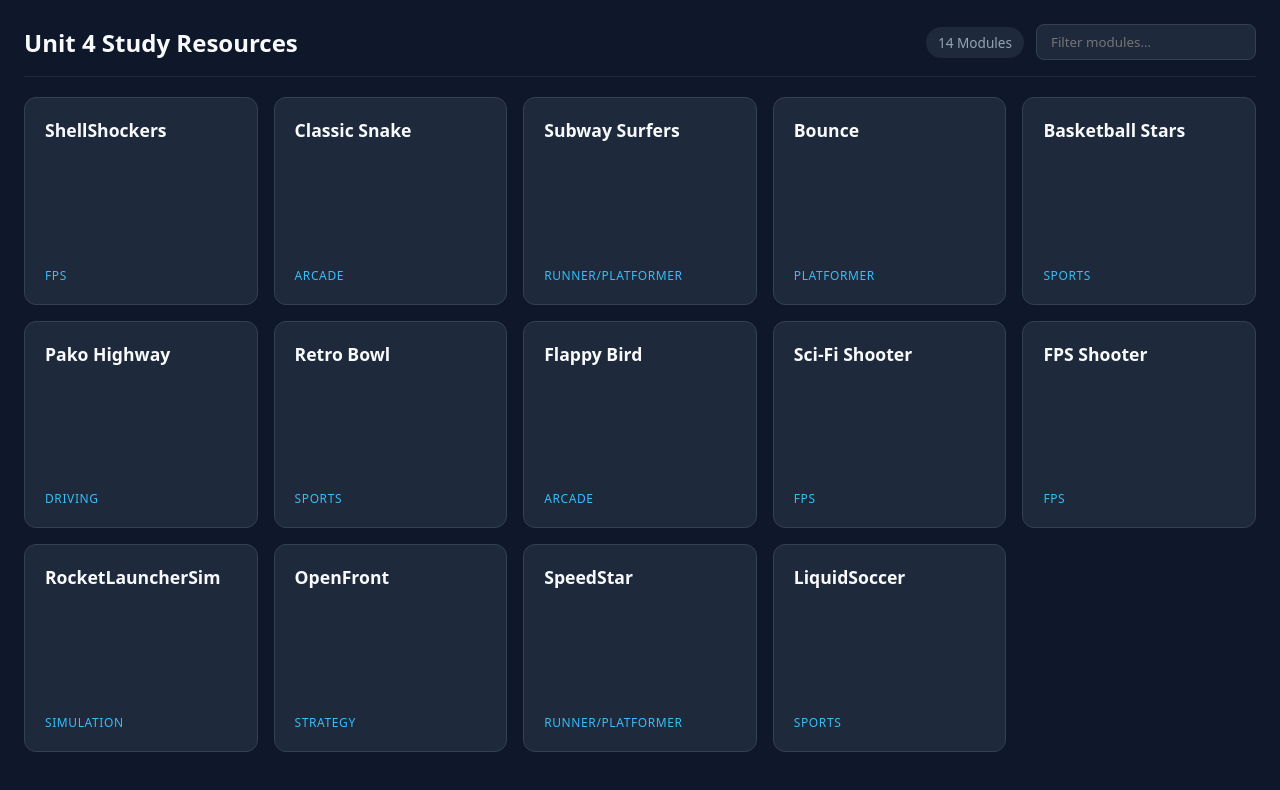
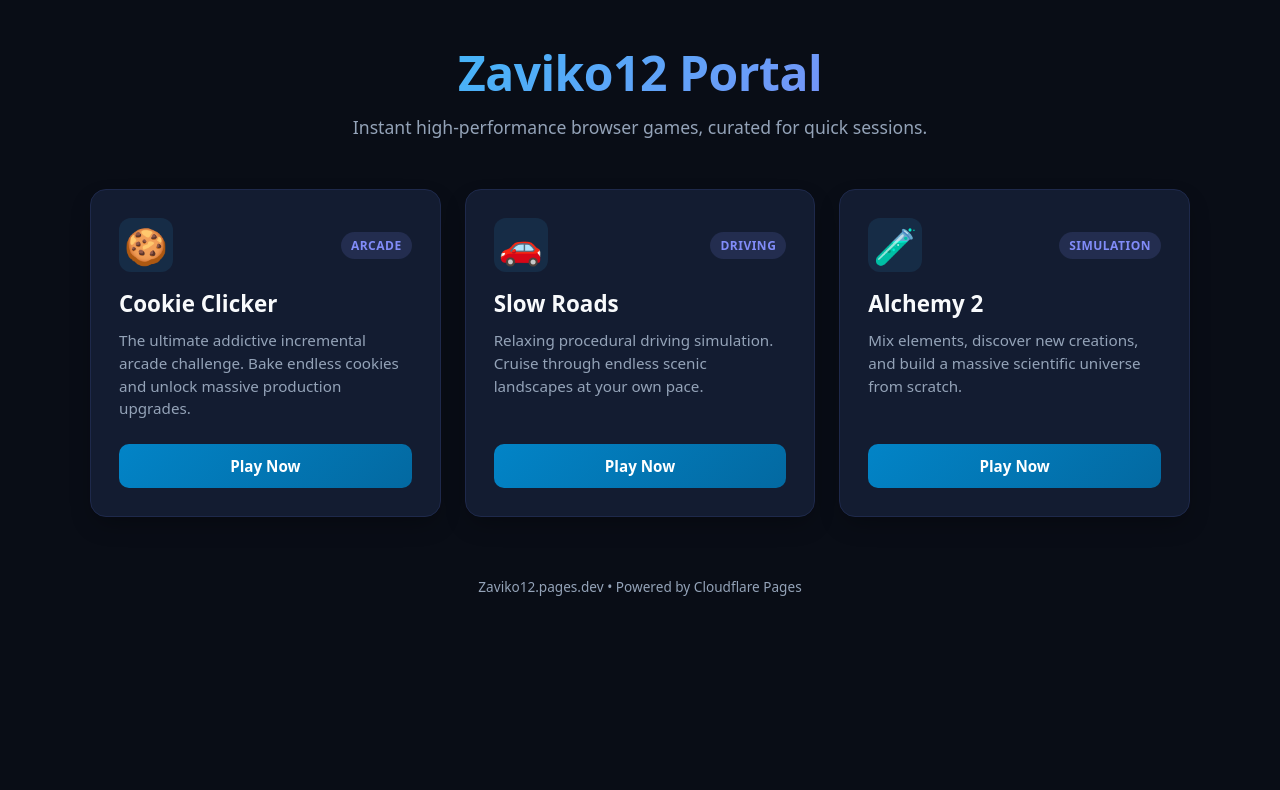
Before and after one commit to thehistorian-7/culers.dec221998.pages.work, a plain HTML site: page index.html in a window 1280 px wide. Drawn offline with Linux system fonts and the light colour scheme.

Commit message:
Revamp index.html for Zaviko12 Game Portal
Updated the title and styles for the Zaviko12 Game Portal. Modified header, body styles, and card design for improved aesthetics and usability.

```diff
--- a/index.html
+++ b/index.html
@@ -3,164 +3,200 @@
 <head>
     <meta charset="UTF-8">
     <meta name="viewport" content="width=device-width, initial-scale=1.0">
-  <title>Unit 4 Study Portal</title>
+    <title>Zaviko12 | Game Portal</title>
     <style>
-    * { box-sizing: border-box; margin: 0; padding: 0; font-family: system-ui, -apple-system, sans-serif; }
-    html, body { height: 100%; overflow: hidden; }
-    body { background: #0f172a; color: #f8fafc; padding: 24px; display: flex; flex-direction: column; }
+        :root {
+            --bg-color: #090d16;
+            --card-bg: #131c31;
+            --card-border: #1e294b;
+            --accent-blue: #38bdf8;
+            --accent-purple: #818cf8;
+            --text-main: #f8fafc;
+            --text-muted: #94a3b8;
+        }
 
-    /* Header & Search */
-    header { display: flex; flex-wrap: wrap; justify-content: space-between; align-items: center; gap: 16px; margin-bottom: 20px; border-bottom: 1px solid #1e293b; padding-bottom: 16px; flex-shrink: 0; }
-    h1 { font-size: 1.5rem; font-weight: 700; }
-    .controls { display: flex; gap: 12px; align-items: center; }
-    #countBadge { background: #1e293b; padding: 6px 12px; border-radius: 999px; font-size: 0.85rem; color: #94a3b8; }
-    #search { background: #1e293b; border: 1px solid #334155; color: #fff; padding: 8px 14px; border-radius: 8px; outline: none; width: 220px; }
-    #search:focus { border-color: #38bdf8; }
+        body {
+            font-family: system-ui, -apple-system, BlinkMacSystemFont, 'Segoe UI', Roboto, sans-serif;
+            background-color: var(--bg-color);
+            color: var(--text-main);
+            margin: 0;
+            padding: 40px 20px;
+            min-height: 100vh;
+            display: flex;
+            flex-direction: column;
+            align-items: center;
+        }
 
-    /* Scrollable Responsive Grid Container */
-    #grid {
+        header {
+            text-align: center;
+            margin-bottom: 50px;
+            max-width: 600px;
+        }
+
+        h1 {
+            font-size: 3rem;
+            margin: 0 0 10px 0;
+            background: linear-gradient(135deg, var(--accent-blue), var(--accent-purple));
+            -webkit-background-clip: text;
+            -webkit-text-fill-color: transparent;
+            letter-spacing: -0.5px;
+        }
+
+        header p {
+            color: var(--text-muted);
+            font-size: 1.1rem;
+            margin: 0;
+        }
+
+        .grid {
             display: grid;
-      grid-template-columns: repeat(auto-fill, minmax(210px, 1fr));
-      gap: 16px;
-      overflow-y: auto;
-      flex: 1;
-      padding-bottom: 24px;
+            grid-template-columns: repeat(auto-fit, minmax(300px, 1fr));
+            gap: 24px;
+            width: 100%;
+            max-width: 1100px;
         }
+
         .card {
-      background: #1e293b;
-      border: 1px solid #334155;
-      border-radius: 12px;
-      padding: 20px;
-      cursor: pointer;
-      transition: transform 0.15s ease, border-color 0.15s ease;
+            background-color: var(--card-bg);
+            border-radius: 16px;
+            padding: 28px;
+            box-shadow: 0 10px 25px -5px rgba(0, 0, 0, 0.3);
+            border: 1px solid var(--card-border);
+            transition: transform 0.25s ease, border-color 0.25s ease, box-shadow 0.25s ease;
             display: flex;
             flex-direction: column;
             justify-content: space-between;
-      min-height: 110px;
         }
-    .card:hover { transform: translateY(-3px); border-color: #38bdf8; }
-    .card-title { font-size: 1.1rem; font-weight: 600; }
-    .card-tag { font-size: 0.75rem; color: #38bdf8; margin-top: 12px; text-transform: uppercase; letter-spacing: 0.05em; }
 
-    /* Fullscreen Iframe Player Overlay */
-    #playerOverlay {
-      display: none;
-      position: fixed;
-      inset: 0;
-      background: #000;
-      z-index: 100;
-      flex-direction: column;
+        .card:hover {
+            transform: translateY(-6px);
+            border-color: var(--accent-blue);
+            box-shadow: 0 20px 30px -10px rgba(56, 189, 248, 0.15);
         }
-    #playerBar {
-      background: #0f172a;
-      padding: 10px 16px;
+
+        .card-header {
             display: flex;
+            align-items: center;
             justify-content: space-between;
+            margin-bottom: 16px;
+        }
+
+        .emoji-icon {
+            font-size: 2.2rem;
+            background: rgba(56, 189, 248, 0.1);
+            width: 54px;
+            height: 54px;
+            display: flex;
             align-items: center;
-      border-bottom: 1px solid #1e293b;
+            justify-content: center;
+            border-radius: 12px;
         }
-    .btn { background: #334155; color: #fff; border: none; padding: 6px 14px; border-radius: 6px; cursor: pointer; font-weight: 600; }
-    .btn:hover { background: #475569; }
-    .btn-close { background: #ef4444; }
-    .btn-close:hover { background: #dc2626; }
-    iframe { flex: 1; width: 100%; border: none; }
+
+        .badge {
+            font-size: 0.75rem;
+            font-weight: 700;
+            text-transform: uppercase;
+            letter-spacing: 0.5px;
+            padding: 5px 10px;
+            border-radius: 20px;
+            background: rgba(129, 140, 248, 0.15);
+            color: var(--accent-purple);
+        }
+
+        .card h3 {
+            margin: 0 0 10px 0;
+            font-size: 1.4rem;
+            color: var(--text-main);
+        }
+
+        .card p {
+            color: var(--text-muted);
+            font-size: 0.95rem;
+            line-height: 1.5;
+            margin: 0 0 24px 0;
+        }
+
+        .play-btn {
+            display: flex;
+            align-items: center;
+            justify-content: center;
+            background: linear-gradient(135deg, #0284c7, #0369a1);
+            color: white;
+            padding: 12px 20px;
+            border-radius: 10px;
+            text-decoration: none;
+            font-weight: 600;
+            font-size: 0.95rem;
+            transition: opacity 0.2s, transform 0.1s;
+        }
+
+        .play-btn:hover {
+            opacity: 0.9;
+        }
+
+        .play-btn:active {
+            transform: scale(0.98);
+        }
+
+        footer {
+            margin-top: 60px;
+            color: var(--text-muted);
+            font-size: 0.85rem;
+            text-align: center;
+        }
     </style>
 </head>
 <body>
 
     <header>
-    <h1>Unit 4 Study Resources</h1>
-    <div class="controls">
-      <span id="countBadge">0 Modules</span>
-      <input type="text" id="search" placeholder="Filter modules..." oninput="renderGames()">
-    </div>
+        <h1>Zaviko12 Portal</h1>
+        <p>Instant high-performance browser games, curated for quick sessions.</p>
     </header>
 
-  <main id="grid"></main>
+    <div class="grid">
+        <!-- Arcade Game -->
+        <div class="card">
+            <div>
+                <div class="card-header">
+                    <div class="emoji-icon">🍪</div>
+                    <span class="badge">Arcade</span>
+                </div>
+                <h3>Cookie Clicker</h3>
+                <p>The ultimate addictive incremental arcade challenge. Bake endless cookies and unlock massive production upgrades.</p>
+            </div>
+            <a href="https://texasearlystatehood-mexicorule.blxcksoul111.workers.dev/" target="_blank" class="play-btn">Play Now</a>
+        </div>
 
-  <!-- Player Modal -->
-  <div id="playerOverlay">
-    <div id="playerBar">
-      <span id="activeTitle">Module</span>
-      <div style="display: flex; gap: 8px;">
-        <button class="btn" onclick="toggleFullscreen()">Fullscreen</button>
-        <button class="btn btn-close" onclick="closeGame()">Back</button>
+        <!-- Driving Game -->
+        <div class="card">
+            <div>
+                <div class="card-header">
+                    <div class="emoji-icon">🚗</div>
+                    <span class="badge">Driving</span>
+                </div>
+                <h3>Slow Roads</h3>
+                <p>Relaxing procedural driving simulation. Cruise through endless scenic landscapes at your own pace.</p>
+            </div>
+            <a href="https://texasearlystatehood-cordovarebellion.blxcksoul111.workers.dev/" target="_blank" class="play-btn">Play Now</a>
+        </div>
+
+        <!-- Simulation Game -->
+        <div class="card">
+            <div>
+                <div class="card-header">
+                    <div class="emoji-icon">🧪</div>
+                    <span class="badge">Simulation</span>
+                </div>
+                <h3>Alchemy 2</h3>
+                <p>Mix elements, discover new creations, and build a massive scientific universe from scratch.</p>
+            </div>
+            <a href="https://texasearlystatehood-santafe.blxcksoul111.workers.dev/" target="_blank" class="play-btn">Play Now</a>
         </div>
     </div>
-    <iframe id="gameFrame" allowfullscreen></iframe>
-  </div>
 
-  <script>
-    const games = [
-      { name: 'ShellShockers', category: 'FPS', url: 'https://texasearlystatehood-santanna.blxcksoul111.workers.dev/' },
-      { name: 'Classic Snake', category: 'Arcade', url: 'https://slyth.kabyik.dev/' },
-      { name: 'Subway Surfers', category: 'Runner/Platformer', url: 'https://texasearlystatehood-gcc.blxcksoul111.workers.dev/' },
-      { name: 'Bounce', category: 'Platformer', url: 'https://texasearlystatehood-ma.blxcksoul111.workers.dev/' },
-      { name: 'Basketball Stars', category: 'Sports', url: 'https://texasearlystatehood-houston.blxcksoul111.workers.dev/' },
-      { name: 'Pako Highway', category: 'Driving', url: 'https://texasearlystatehood-haden-ed.blxcksoul111.workers.dev/' },
-      { name: 'Retro Bowl', category: 'Sports', url: 'https://texasearlystatehood-mire-lamar.blxcksoul111.workers.dev/' },
-      { name: 'Flappy Bird', category: 'Arcade', url: 'https://texasearlystatehood-loren-zavala.blxcksoul111.workers.dev/' },
-      { name: 'Sci-Fi Shooter', category: 'FPS', url: 'https://texasearlystatehood-an-jones.blxcksoul111.workers.dev/' },
-      { name: 'FPS Shooter', category: 'FPS', url: 'https://texasearlystatehood-ed-burl.blxcksoul111.workers.dev/' },
-      { name: 'RocketLauncherSim', category: 'Simulation', url: 'https://texasearlystatehood-tejanos.blxcksoul111.workers.dev/' },
-      { name: 'OpenFront', category: 'Strategy', url: 'https://texasearlystatehood-natives.blxcksoul111.workers.dev/', external: true },
-      { name: 'SpeedStar', category: 'Runner/Platformer', url: 'https://texasearlystatehood-black.blxcksoul111.workers.dev/', external: true },
-      { name: 'LiquidSoccer', category: 'Sports', url: 'https://texasearlystatehood-capital.blxcksoul111.workers.dev/', external: true }
-    ];
-
-    const grid = document.getElementById('grid');
-    const countBadge = document.getElementById('countBadge');
-    const searchInput = document.getElementById('search');
-    const overlay = document.getElementById('playerOverlay');
-    const frame = document.getElementById('gameFrame');
-    const activeTitle = document.getElementById('activeTitle');
-
-    function renderGames() {
-      const query = searchInput.value.toLowerCase();
-      const filtered = games.filter(g =>
-        g.name.toLowerCase().includes(query) || g.category.toLowerCase().includes(query)
-      );
-
-      countBadge.textContent = `${filtered.length} ${filtered.length === 1 ? 'Module' : 'Modules'}`;
-      grid.innerHTML = '';
-
-      filtered.forEach((game) => {
-        const card = document.createElement('div');
-        card.className = 'card';
-        card.innerHTML = `
-          <div class="card-title">${game.name}</div>
-          <div class="card-tag">${game.category}</div>
-        `;
-        card.onclick = () => openGame(game);
-        grid.appendChild(card);
-      });
-    }
-
-    function openGame(game) {
-      if (game.external) {
-        window.open(game.url, '_blank');
-        return;
-      }
-      activeTitle.textContent = game.name;
-      frame.src = game.url;
-      overlay.style.display = 'flex';
-    }
-
-    function closeGame() {
-      overlay.style.display = 'none';
-      frame.src = '';
-    }
-
-    function toggleFullscreen() {
-      if (!document.fullscreenElement) {
-        overlay.requestFullscreen().catch(() => {});
-      } else {
-        document.exitFullscreen();
-      }
-    }
-
-    renderGames();
-  </script>
+    <footer>
+        Zaviko12.pages.dev &bull; Powered by Cloudflare Pages
+    </footer>
 
 </body>
 </html>
```
Lines whose indentation alone changed are shown as unchanged.
